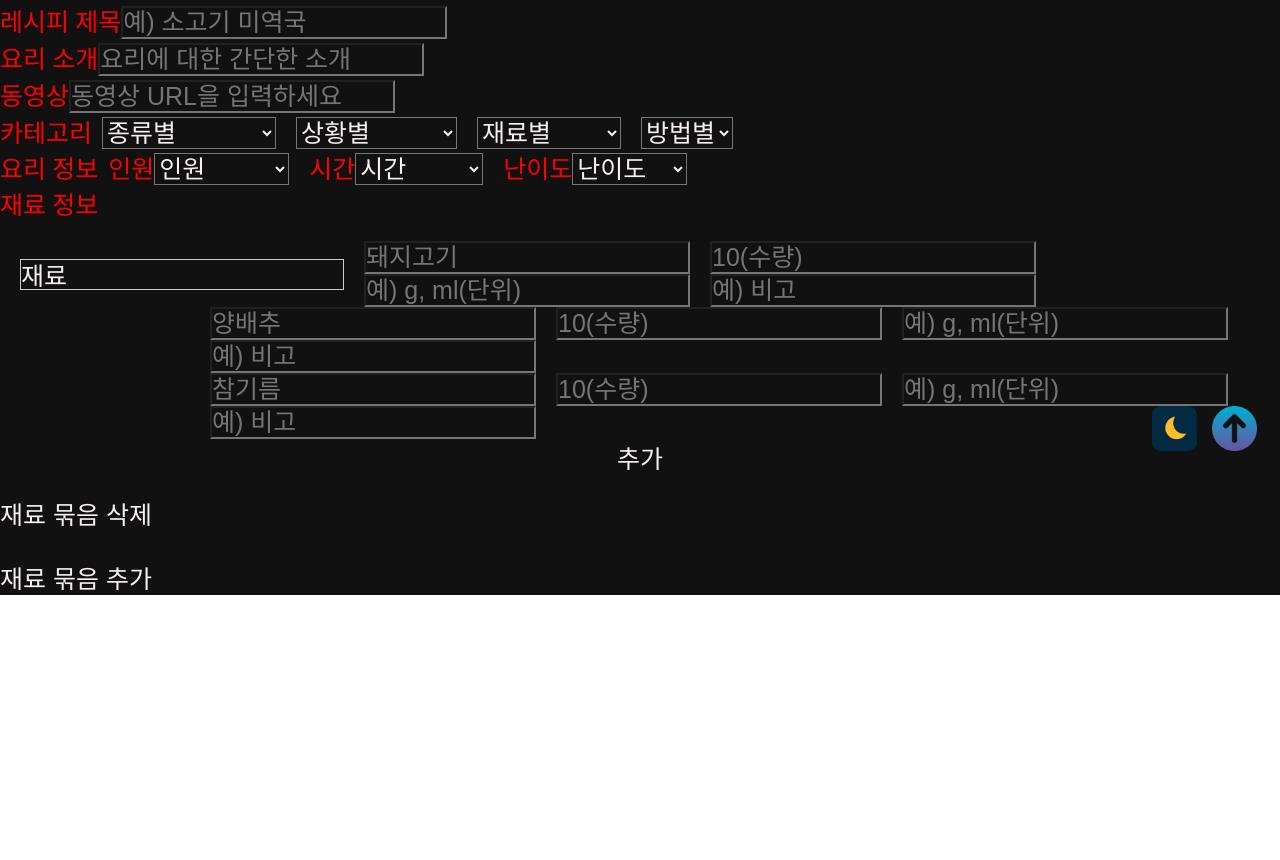
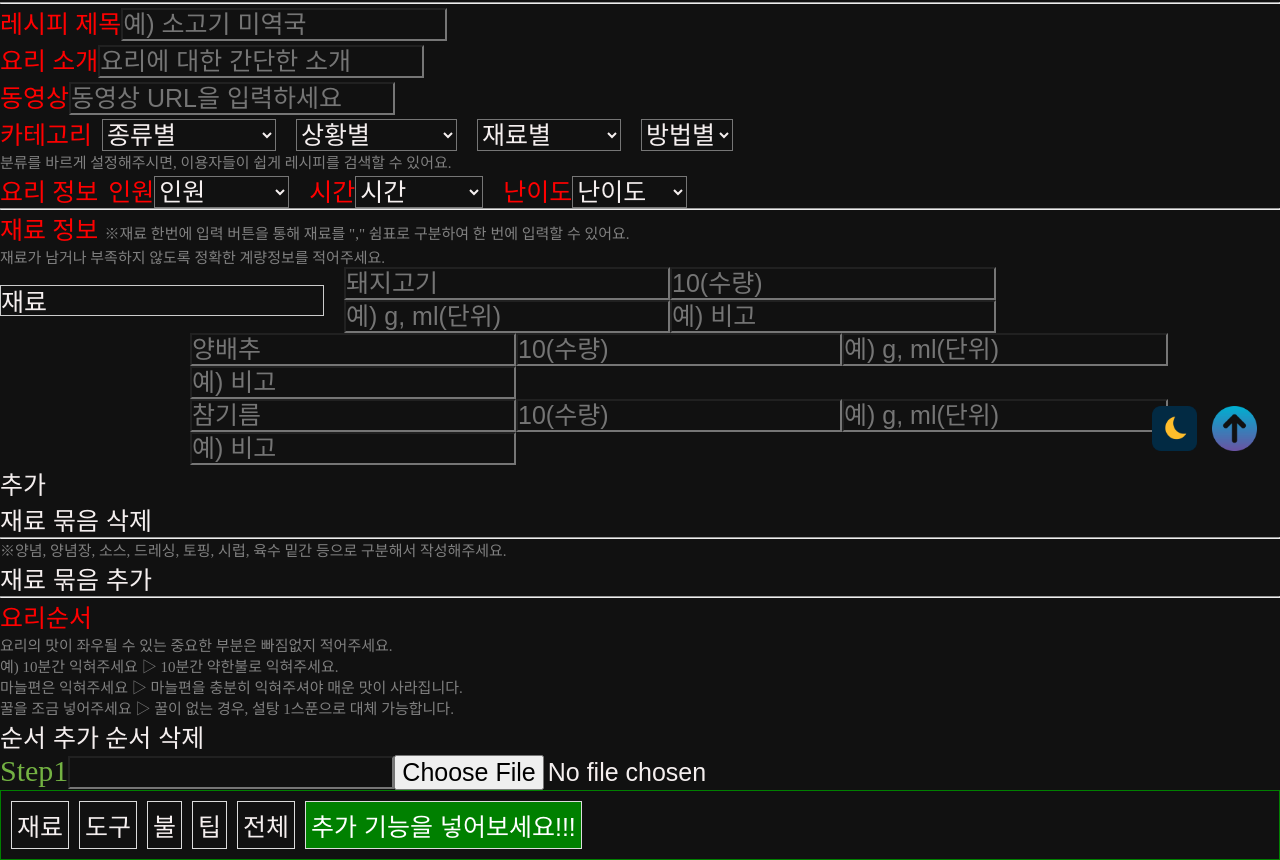
Before and after one commit to sunford4927/foodRecipe, a React (Create React App) app: page /insertrecipe in a window 1280 px wide. Shown: the part 314-1174 px from the top of the page. Before the commit the page ends 909 px from the top, so only its background shows below. Built offline with nearby package versions, Linux system fonts and the light colour scheme.

Commit message:
11/07 지원 레시피 step 컴포넌트 추가 ver0.1

```diff
--- a/src/components/inputInfo/InputInfo.scss
+++ /dev/null
@@ -1,35 +0,0 @@
-.bundleContainer {
-    display: flex;
-    flex-direction: column; /* 세로 방향으로 정렬 */
-    margin: 20px;
-}
-
-.inputRow {
-    display: flex;
-    align-items: center; /* 수직 정렬 */
-    // margin-bottom: 10px;
-}
-
-.nestedInputs {
-    margin-left: 170px; /* 들여쓰기 추가 */
-    // margin-bottom: 10px;
-    // margin-top: -10px;
-
-}
-
-.AddBundleTitle {
-    // 메인재료 inputbox
-    border: 1px solid #ccc; // 테두리 스타일 (선택 사항)
-}
-
-// 각 재료 input 박스 사이 왼쪽 간격
-.addInput input {
-    // margin-right: 10px; /* 입력 필드 사이에 10px 여백 추가 */
-    margin-left: 20px;
-}
-
-.addbundle{
-    display: flex;
-    align-items: center;
-    // 왜 재료묶음 추가가 가운데로 안 가는 거지?? 확인 필요
-}
--- a/src/components/inputInfo/AddBundle.tsx
+++ b/src/components/insertInfo/AddBundle.tsx
@@ -1,6 +1,6 @@
 import React, { useState } from 'react';
 import AddInput from './AddInput';
-import './InputInfo.scss';
+import './InsertInfo.scss';
 
 const AddBundle = () => {
     const [inputTitle, setInputTitle] = useState("재료"); // '재료'라는 기본값을 가진 inputTitle 상태 생성
--- a/src/components/inputInfo/AddInput.tsx
+++ b/src/components/insertInfo/AddInput.tsx
@@ -1,5 +1,5 @@
 import React from 'react';
-import './InputInfo.scss';
+import './InsertInfo.scss';
 
 interface AddInputProps {
     placeholder: string; // placeholder prop을 string으로 정의
--- /dev/null
+++ b/src/components/insertInfo/AddStep.tsx
@@ -0,0 +1,95 @@
+import React, { useState } from 'react';
+import './InsertInfo.scss';
+
+const AddStep = () => {
+  // 입력 필드들의 placeholder를 배열로 저장
+  const [inputPlh, setInputPlh] = useState<string[]>([]);
+
+  // clicked는 각 버튼이 클릭되었는지 추적하는 set 객체로 설정함
+  // 이미 클릭된 항목 기록해 중복 클릭 방지!!
+  // set: 중복되지 않는 유일한 값들을 저장하는 자료구조
+  const [clicked, setClicked] = useState<Set<string>>(new Set());
+
+  // 버튼 클릭 시 추가할 placeholder 값 결정
+  const BtnStepInfo = (stepInfo: string) => {
+    // set.has(value) , value가 있다면 t, 없으면 f
+    if (clicked.has(stepInfo)) {
+      return; // 선택한 단어가 있으면 바로 리턴 ㄱ
+    }
+
+    // prevClicked: 이전 상태값!!, 상태 업데이트를 위한 콜백 함수 형태로 전달된 인자
+    // (prevClicked) => new Set(prevClicked).add(stepInfo) 이 콜백 함수가 인자로 전달된 것
+    // setClicked 함수가 실행되면 이전 상태값을 받아 새로운 set 객체 생성, 그 후 stepInfo 값 추가
+    setClicked((prevClicked) => new Set(prevClicked).add(stepInfo));
+    // 삽입 순서 유지하지만 순서가 중요하지 않아서 set 사용, 값은 Set(["재료", "도구"]) 이런 식으로 들어감..
+
+    // 각 버튼에 해당하는 placeholder 값 설정
+    let newInput: string = '';
+    switch (stepInfo) {
+      case '재료':
+        newInput = '밀가루 100g, 소금 2큰술, 물 100g';
+        break;
+      case '도구':
+        newInput = '국자, 볼';
+        break;
+      case '불':
+        newInput = '약불';
+        break;
+      case '팁':
+        newInput = '팁을 입력하세요';  // 팁에는 빈 문자열 대신 placeholder 추가
+        break;
+      default:
+        return;
+    }
+
+    setInputPlh((prevInputs) => {
+      // setInputPlh에 이전 상태값 인자로 전달
+      const updatedInputs = [...prevInputs, newInput];
+      // 이전 배열에 새 plh 추가한 새로운 updateInputs 생성
+      const fixedOrder = ['밀가루 100g, 소금 2큰술, 물 100g', '국자, 볼', '약불', '팁을 입력하세요'];
+      // 배열에 나타날 항목들이 항상 특정 순서대로 정렬되도록 보장
+      const filteredInputs = updatedInputs.filter((input) => input !== '');
+      // updatedInputs 이 배열에 있는 값 중 빈 문자열 제거
+      return fixedOrder.filter((input) => filteredInputs.includes(input));
+    });
+  };
+
+  return (
+    <div>
+      <div>
+        <span className="green_step">Step1</span>
+        <input type="text" className="StepInput" />
+        {/* 스크롤 기능 만들기 */}
+        <input type="file" className="StepInput" />
+        {/* 썸네일 기능, input 이미지 바꾸기, 사이즈 조정하기, Step 옆에 두기 */}
+      </div>
+
+      <div className="green_box">
+        <button className="Addfunc" onClick={() => BtnStepInfo('재료')}>
+          재료
+        </button>
+        <button className="Addfunc" onClick={() => BtnStepInfo('도구')}>
+          도구
+        </button>
+        <button className="Addfunc" onClick={() => BtnStepInfo('불')}>
+          불
+        </button>
+        <button className="Addfunc" onClick={() => BtnStepInfo('팁')}>
+          팁
+        </button>
+        <button className="Addfunc">전체</button>
+        <button className="Addfunc AddFunImg">추가 기능을 넣어보세요!!!</button>
+        {/* 마지막은 클릭 시 이미지 띄우기 */}
+
+        {/* `inputPlh` 배열에 있는 각 항목에 대해 input 필드를 추가 */}
+        {inputPlh.map((input, index) => (
+          <div key={index}>
+            <input type="text" placeholder={input} />
+          </div>
+        ))}
+      </div>
+    </div>
+  );
+};
+
+export default AddStep;
--- /dev/null
+++ b/src/components/insertInfo/InsertInfo.scss
@@ -0,0 +1,54 @@
+// AddBundle.tsx
+// .bundleContainer {
+//     // display: flex;
+//     // flex-direction: column; /* 세로 방향으로 정렬 */
+//     // margin: 20px;
+//     // 이자식때문에 추가 삭제 버튼 100%로 활성화되어서 가운데로 감 그래서 지움
+// }
+
+.inputRow {
+    display: flex;
+    align-items: center; /* 수직 정렬 */
+    // margin-bottom: 10px;
+}
+
+.nestedInputs {
+    margin-left: 170px; /* 들여쓰기 추가 */
+    // margin-bottom: 10px;
+    // margin-top: -10px;
+}
+
+.AddBundleTitle {
+    // 메인재료 inputbox
+    border: 1px solid #ccc; // 테두리 스타일 (선택 사항)
+}
+
+// AddInput.tsx
+// 각 재료 input 박스 사이 왼쪽 간격
+.addInput{
+    // margin-right: 10px; /* 입력 필드 사이에 10px 여백 추가 */
+    margin-left: 20px;
+}
+
+// AddStep.tsx
+.green_box{
+    border: 1px solid green;
+    padding: 10px;
+}
+
+.Addfunc{
+    border: 1px solid gainsboro;
+    margin-right: 10px;
+    padding: 5px;
+
+}
+
+.AddFunImg{
+    background-color: green !important;
+    color: white !important;
+}
+
+// .StepInput{
+//     width: 600px;
+//     height: 300px;
+// }
--- a/src/pages/insertboard/InsertRecipe.scss
+++ b/src/pages/insertboard/InsertRecipe.scss
@@ -10,3 +10,30 @@
 
     }
   }
+
+// input{
+//   margin-left: 20px;
+// }
+
+.gray_info{
+  color: gray;
+  font-size: 15px;
+}
+
+
+// .removebundle {
+//   background-color: aqua;
+//   border-color: red;
+//   // 여긴 걍 테스트 용
+// 나이트모드 때문에 안 먹음
+//   // 왜 재료묶음 추가가 가운데로 안 가는 거지?? 확인 필요
+
+//   // .gray_info{
+//   //     color: red;
+//   // }
+// }
+
+.green_step{
+  color: #74b243;
+  font-size: 30px;
+}
--- a/src/pages/insertboard/InsertRecipe.tsx
+++ b/src/pages/insertboard/InsertRecipe.tsx
@@ -1,8 +1,9 @@
 import React, { useState } from 'react';
 import './InsertRecipe.scss';
 import { recipeCategory, recipeInfo } from 'util/util';
-import AddInput from 'components/inputInfo/AddInput';
-import AddBundle from 'components/inputInfo/AddBundle';
+// import AddInput from 'components/inputInfo/AddInput';
+import AddBundle from 'components/insertInfo/AddBundle';
+import AddStep from 'components/insertInfo/AddStep';
 
 const InsertRecipe = () => {
   // for 카테고리 상태를 관리
@@ -86,6 +87,7 @@ const InsertRecipe = () => {
   return (
     <div>
       <div>레시피 등록</div>
+      <hr/>
       <span>레시피 제목</span>
       <input type="text" name="RCP_TTL" placeholder="예) 소고기 미역국" />
       <br />
@@ -134,8 +136,8 @@ const InsertRecipe = () => {
           );
         })}
       </div>
-      <br/>
 
+      <p className='gray_info'>분류를 바르게 설정해주시면, 이용자들이 쉽게 레시피를 검색할 수 있어요.</p>
       <span>요리 정보</span>
         <div className="category-selects">
           {Object.keys(foodInfoDic).map((key, idx) => {
@@ -165,17 +167,29 @@ const InsertRecipe = () => {
             );
           })}
         </div>
-        <br/>
+        <hr/>
 
-        <span>재료 정보</span>
+        <span>재료 정보</span> <span className='gray_info'>※재료 한번에 입력 버튼을 통해 재료를 "," 쉼표로 구분하여 한 번에 입력할 수 있어요.</span>
+        <p className='gray_info'>재료가 남거나 부족하지 않도록 정확한 계량정보를 적어주세요.</p>
         {bundles.map((_, index) => (
           <AddBundle key={index} />
         ))}
 
-        <button onClick={removeBundle} className='cursor addbundle' disabled={bundles.length <= 1}>재료 묶음 삭제 </button>
+        <button onClick={removeBundle} className='cursor removebundle' disabled={bundles.length <= 1}>재료 묶음 삭제 </button>
         {/* bundles.length가 1 이하면 삭제 버튼 비활성화 */}
-        <br/>
-        <button onClick={addBundle} className='cursor'>재료 묶음 추가 </button>
+        <hr/>
+        <p className='gray_info'>※양념, 양념장, 소스, 드레싱, 토핑, 시럽, 육수 밑간 등으로 구분해서 작성해주세요.</p>
+
+        <button onClick={addBundle} className='cursor addbundle'>재료 묶음 추가 </button>
+        <hr/>
+        <p>요리순서</p>
+        <p className='gray_info'>요리의 맛이 좌우될 수 있는 중요한 부분은 빠짐없지 적어주세요.</p>
+        <p className='gray_info'>예) 10분간 익혀주세요 ▷ 10분간 약한불로 익혀주세요.</p>
+        <p className='gray_info'>마늘편은 익혀주세요 ▷ 마늘편을 충분히 익혀주셔야 매운 맛이 사라집니다.</p>
+        <p className='gray_info'>꿀을 조금 넣어주세요 ▷ 꿀이 없는 경우, 설탕 1스푼으로 대체 가능합니다.</p>
+
+        <button>순서 추가</button> <button>순서 삭제</button>
+        <AddStep />
 
 
 
```
Also changed, not shown: src/components/insertInfo/AddStepInfo.tsx (added, +11 -0 lines).
